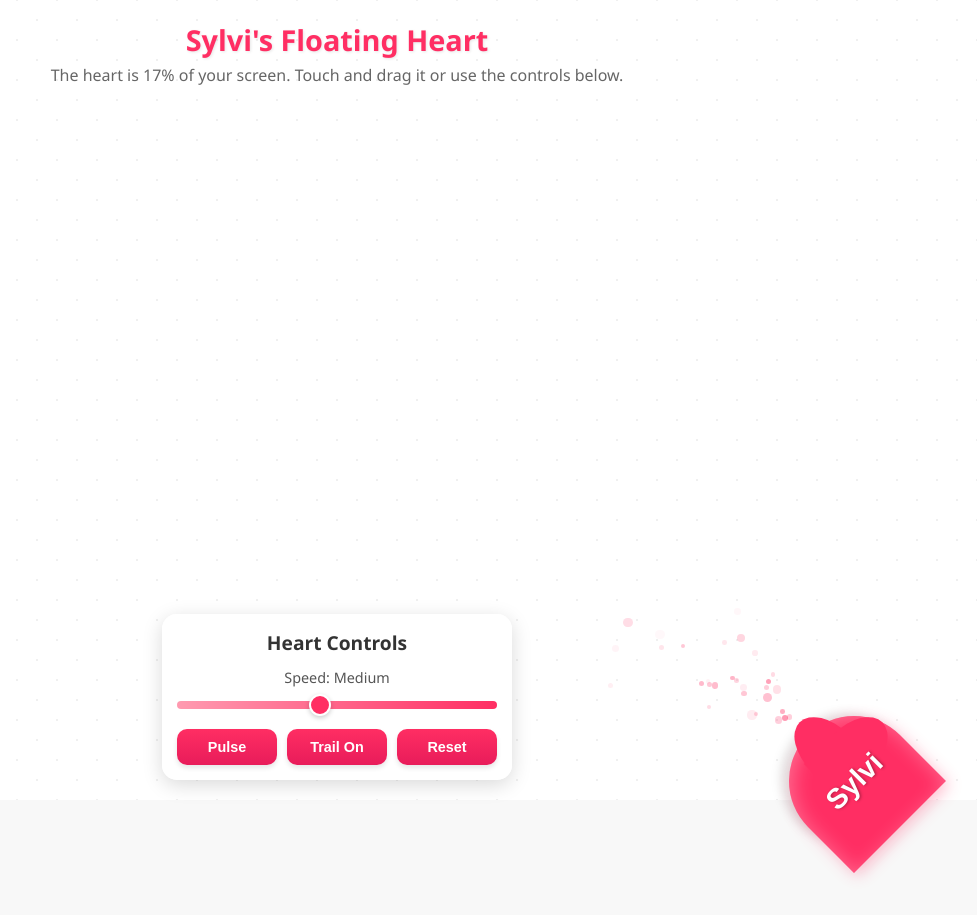
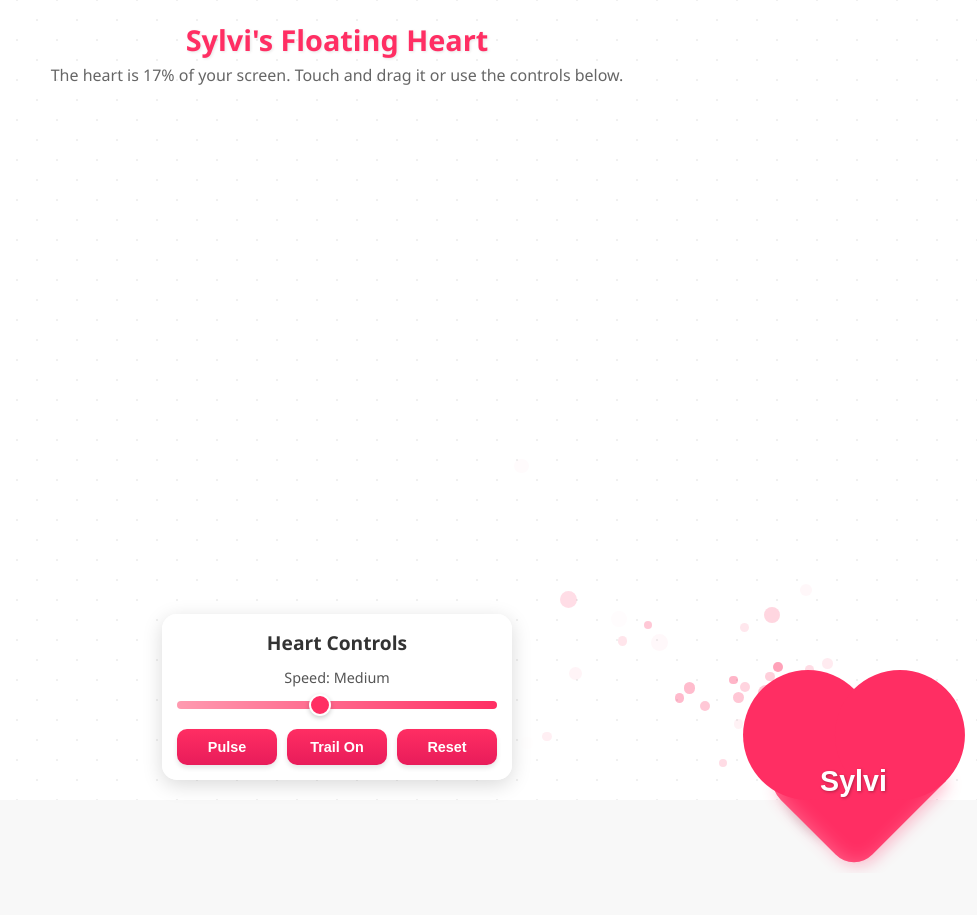
Before and after one commit to Caraklija/Sylvi, a plain HTML site: page index.html in a window 1280 px wide. Shown: the whole page, without its empty margins (303-1280 px from the left). After the commit the page ends 873 px from the top, so only its background shows below. Drawn offline with Linux system fonts and the light colour scheme.

Commit message:
Initial commit - floating heart with Sylvi

```diff
--- a/index.html
+++ b/index.html
@@ -18,13 +18,14 @@
 
     <!-- Floating heart with shadow -->
     <div id="floating-heart">
-    <div class="heart-shape">
+        <div class="heart-container">
+            <div class="heart-shape"></div>
             <div class="heart-name">Sylvi</div>
         </div>
     </div>
     <div class="heart-shadow" id="heart-shadow"></div>
 
-<!-- Controls panel (without size control) -->
+    <!-- Controls panel -->
     <div class="controls">
         <h3>Heart Controls</h3>
 
--- a/script.js
+++ b/script.js
@@ -1,5 +1,6 @@
         // Get DOM elements
         const heart = document.getElementById('floating-heart');
+        const heartContainer = document.querySelector('.heart-container');
         const heartShadow = document.getElementById('heart-shadow');
         const speedSlider = document.getElementById('speed-slider');
         const speedValue = document.getElementById('speed-value');
@@ -15,8 +16,8 @@ let maxHeight = window.innerHeight;
         let posX = maxWidth / 2;
         let posY = maxHeight / 2;
         let directionX = 1;
-let directionY = 0.7; // Slight angle
-let speed = 5; // Default medium speed
+        let directionY = 0.7;
+        let speed = 5;
         let trailEnabled = true;
         let trailParticles = [];
         let lastTrailTime = 0;
@@ -42,8 +43,8 @@ function calculateHeartSize() {
         // Update heart size based on 17% of screen
         function updateHeartSize() {
             const heartSize = calculateHeartSize();
-    const minSize = 80; // Minimum size in pixels
-    const maxSize = 130; // Maximum size in pixels
+            const minSize = 80;
+            const maxSize = 130;
 
             // Apply size with min/max constraints
             const finalSize = Math.min(maxSize, Math.max(minSize, heartSize));
@@ -70,9 +71,9 @@ speedSlider.addEventListener('input', function() {
 
         // Pulse button functionality
         pulseBtn.addEventListener('click', function() {
-    heart.classList.add('pulse');
+            heartContainer.classList.add('pulse');
             setTimeout(() => {
-        heart.classList.remove('pulse');
+                heartContainer.classList.remove('pulse');
             }, 800);
         });
 
@@ -102,7 +103,7 @@ resetBtn.addEventListener('click', function() {
             directionX = 1;
             directionY = 0.7;
             updateHeartPosition();
-    heart.style.transform = 'rotate(-45deg)';
+            heart.style.transform = 'none';
         });
 
         // Make heart draggable
@@ -118,9 +119,9 @@ heart.addEventListener('touchstart', function(e) {
             dragOffsetY = touch.clientY - rect.top;
 
             // Pulse on touch
-    heart.classList.add('pulse');
+            heartContainer.classList.add('pulse');
             setTimeout(() => {
-        heart.classList.remove('pulse');
+                heartContainer.classList.remove('pulse');
             }, 800);
 
             e.preventDefault();
@@ -163,7 +164,7 @@ function createTrailParticle() {
             if (!trailEnabled) return;
 
             const now = Date.now();
-    if (now - lastTrailTime < 50) return; // Limit trail frequency
+            if (now - lastTrailTime < 50) return;
             lastTrailTime = now;
 
             const particle = document.createElement('div');
@@ -171,22 +172,22 @@ function createTrailParticle() {
             particle.style.left = `${posX}px`;
             particle.style.top = `${posY}px`;
             particle.style.backgroundColor = `rgba(255, 46, 99, ${Math.random() * 0.4 + 0.2})`;
-    particle.style.width = `${Math.random() * 6 + 4}px`;
+            particle.style.width = `${Math.random() * 10 + 8}px`;
             particle.style.height = particle.style.width;
 
             document.body.appendChild(particle);
 
             trailParticles.push({
                 element: particle,
-        life: 100, // frames of life
+                life: 100,
                 x: posX,
                 y: posY,
-        vx: (Math.random() - 0.5) * 2,
-        vy: (Math.random() - 0.5) * 2
+                vx: (Math.random() - 0.5) * 4,
+                vy: (Math.random() - 0.5) * 4
             });
 
             // Limit number of particles
-    if (trailParticles.length > 30) {
+            if (trailParticles.length > 500) {
                 const oldParticle = trailParticles.shift();
                 if (oldParticle.element && oldParticle.element.parentNode) {
                     oldParticle.element.parentNode.removeChild(oldParticle.element);
@@ -236,14 +237,10 @@ function animateHeart() {
                 // Bounce off edges
                 if (posX <= heartWidth/2 || posX >= maxWidth - heartWidth/2) {
                     directionX *= -1;
-            // Add slight bounce effect
-            heart.style.transform = `rotate(${directionX * 10 - 45}deg)`;
                 }
 
                 if (posY <= heartHeight/2 || posY >= maxHeight - heartHeight/2) {
                     directionY *= -1;
-            // Add slight bounce effect
-            heart.style.transform = `rotate(${directionY * 10 - 45}deg)`;
                 }
 
                 // Create trail particles when moving
@@ -285,9 +282,3 @@ window.addEventListener('resize', function() {
 
             updateHeartPosition();
         });
-
-// Initial floating animation
-setTimeout(() => {
-    heart.style.transition = 'transform 0.3s ease-out';
-    heart.style.transform = 'rotate(-45deg)';
-}, 100);
--- a/style.css
+++ b/style.css
@@ -11,7 +11,7 @@ body {
             position: relative;
             height: 100vh;
             width: 100vw;
-    touch-action: none; /* Prevents scrolling when dragging */
+            touch-action: none;
         }
 
         /* Textured background */
@@ -30,19 +30,13 @@ body {
             z-index: 1;
         }
 
-/* Floating heart container - fixed at 17% of screen */
+        /* Floating heart container */
         #floating-heart {
             position: absolute;
-    width: 17vw; /* Fixed at 17% of viewport width */
-    height: 17vw; /* Fixed at 17% of viewport width */
-    min-width: 80px; /* Minimum size for very small screens */
+            width: 17vw;
+            height: 17vw;
+            min-width: 80px;
             min-height: 80px;
-    background-color: #ff2e63;
-    border-radius: 50% 50% 0 0;
-    transform: rotate(-45deg);
-    box-shadow:
-        0 5px 15px rgba(255, 46, 99, 0.3),
-        inset 0 5px 20px rgba(255, 255, 255, 0.3);
             display: flex;
             align-items: center;
             justify-content: center;
@@ -52,48 +46,77 @@ body {
             user-select: none;
         }
 
-/* Heart shape using CSS */
-.heart-shape {
+        /* Heart shape using CSS - proper heart symbol */
+        .heart-container {
             position: relative;
             width: 100%;
             height: 100%;
-    transform: rotate(45deg); /* Rotate back to position name correctly */
             display: flex;
             align-items: center;
             justify-content: center;
         }
 
+        /* This creates the heart shape */
+        .heart-shape {
+            position: absolute;
+            width: 100%;
+            height: 100%;
+            background-color: #ff2e63;
+            transform: rotate(-45deg);
+            border-radius: 20% 0 0 20%;
+            box-shadow:
+                0 5px 15px rgba(255, 46, 99, 0.3),
+                inset 0 5px 20px rgba(255, 255, 255, 0.3);
+        }
+
+        /* Create the round parts of the heart */
         .heart-shape:before,
         .heart-shape:after {
+            content: '';
             position: absolute;
-    content: "";
-    left: 40%;
-    top: 0;
-    width: 40%;
-    height: 65%;
-    background: #ff2e63;
-    border-radius: 50% 50% 0 0;
-    transform: rotate(-45deg);
-    transform-origin: 0 100%;
+            width: 100%;
+            height: 100%;
+            background-color: #ff2e63;
+            border-radius: 50%;
+        }
+
+        .heart-shape:before {
+            top: -50%;
+            left: 0;
         }
 
         .heart-shape:after {
-    left: 0;
-    transform: rotate(45deg);
-    transform-origin: 100% 100%;
+            top: 0;
+            left: 50%;
         }
 
         /* Name inside the heart */
         .heart-name {
             position: absolute;
             color: white;
-    font-size: 3.5vw; /* Responsive font size based on viewport */
+            font-size: 3.5vw;
             font-weight: bold;
             font-family: 'Arial Rounded MT Bold', 'Arial', sans-serif;
             text-shadow: 1px 1px 3px rgba(0, 0, 0, 0.3);
-    transform: rotate(-45deg);
             z-index: 15;
             pointer-events: none;
+            top: 50%;
+            left: 50%;
+            transform: translate(-50%, -50%);
+        }
+
+        /* Heart shadow for depth */
+        .heart-shadow {
+            position: absolute;
+            width: 17vw;
+            height: 17vw;
+            min-width: 80px;
+            min-height: 80px;
+            background: rgba(0, 0, 0, 0.1);
+            border-radius: 50%;
+            filter: blur(5px);
+            z-index: 9;
+            transition: all 0.2s ease-out;
         }
 
         /* Controls panel */
@@ -210,25 +233,11 @@ button:active {
             line-height: 1.4;
         }
 
-/* Heart shadow for depth */
-.heart-shadow {
-    position: absolute;
-    width: 17vw; /* Same as heart */
-    height: 17vw; /* Same as heart */
-    min-width: 80px;
-    min-height: 80px;
-    background: rgba(0, 0, 0, 0.1);
-    border-radius: 50%;
-    filter: blur(5px);
-    z-index: 9;
-    transition: all 0.2s ease-out;
-}
-
         /* Heart pulse animation */
         @keyframes pulse {
-    0% { transform: scale(1) rotate(-45deg); }
-    50% { transform: scale(1.15) rotate(-45deg); }
-    100% { transform: scale(1) rotate(-45deg); }
+            0% { transform: scale(1); }
+            50% { transform: scale(1.15); }
+            100% { transform: scale(1); }
         }
 
         .pulse {
@@ -257,7 +266,7 @@ button:active {
             }
 
             .heart-name {
-        font-size: 16px; /* Fixed minimum font size */
+                font-size: 16px;
             }
 
             #floating-heart {
@@ -271,14 +280,12 @@ button:active {
             }
         }
 
-/* For very small screens, ensure heart is not too big */
         @media (max-width: 500px) {
             .heart-name {
                 font-size: 14px;
             }
         }
 
-/* For larger screens, limit maximum heart size */
         @media (min-width: 768px) {
             #floating-heart {
                 width: 130px;
@@ -298,10 +305,10 @@ button:active {
         /* Trail effect */
         .trail {
             position: absolute;
-    width: 8px;
-    height: 8px;
+            width: 16px;
+            height: 16px;
             border-radius: 50%;
             background: rgba(255, 46, 99, 0.3);
             pointer-events: none;
-    z-index: 5;
+            z-index: 8;
         }
```
Lines whose indentation alone changed are shown as unchanged.
